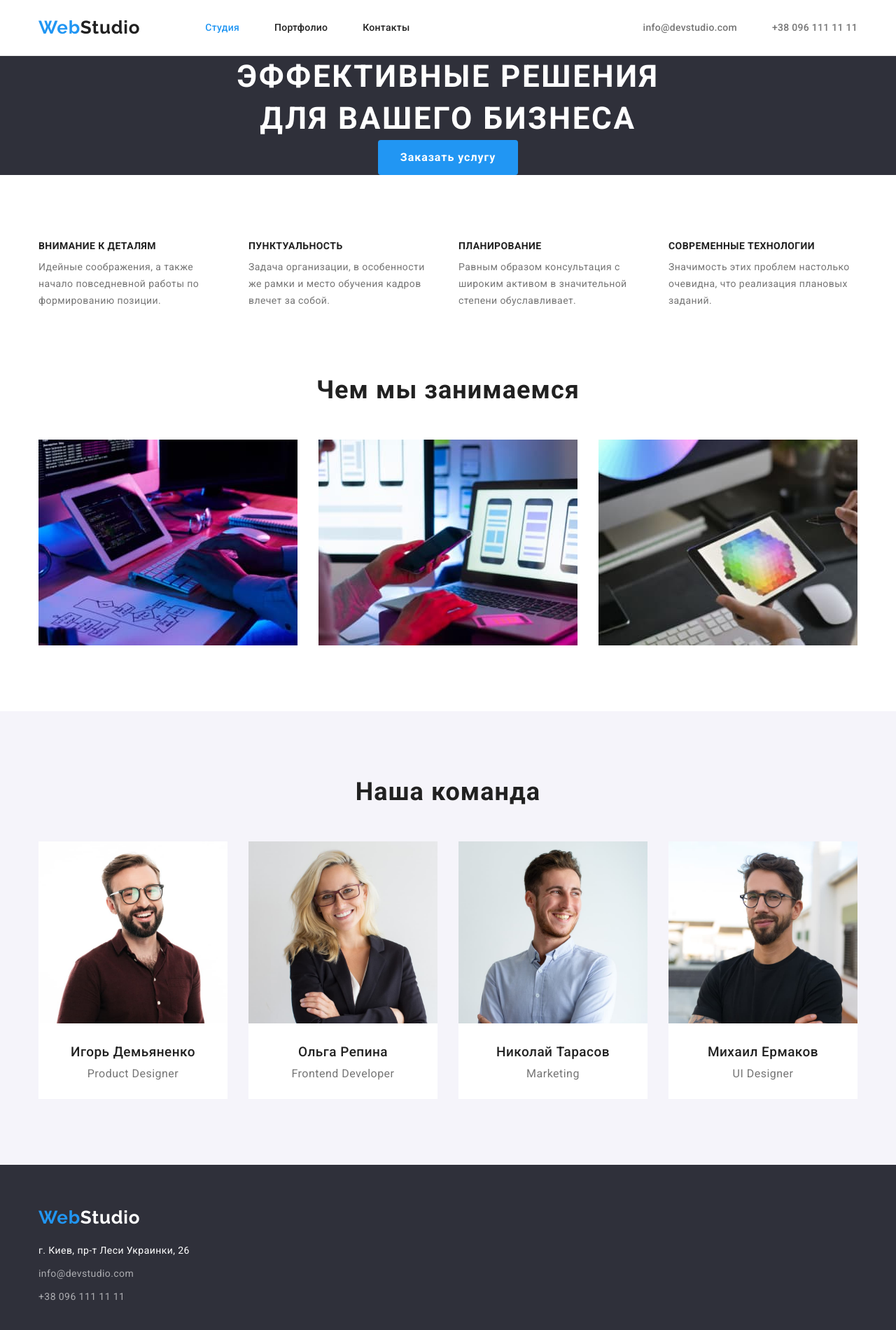
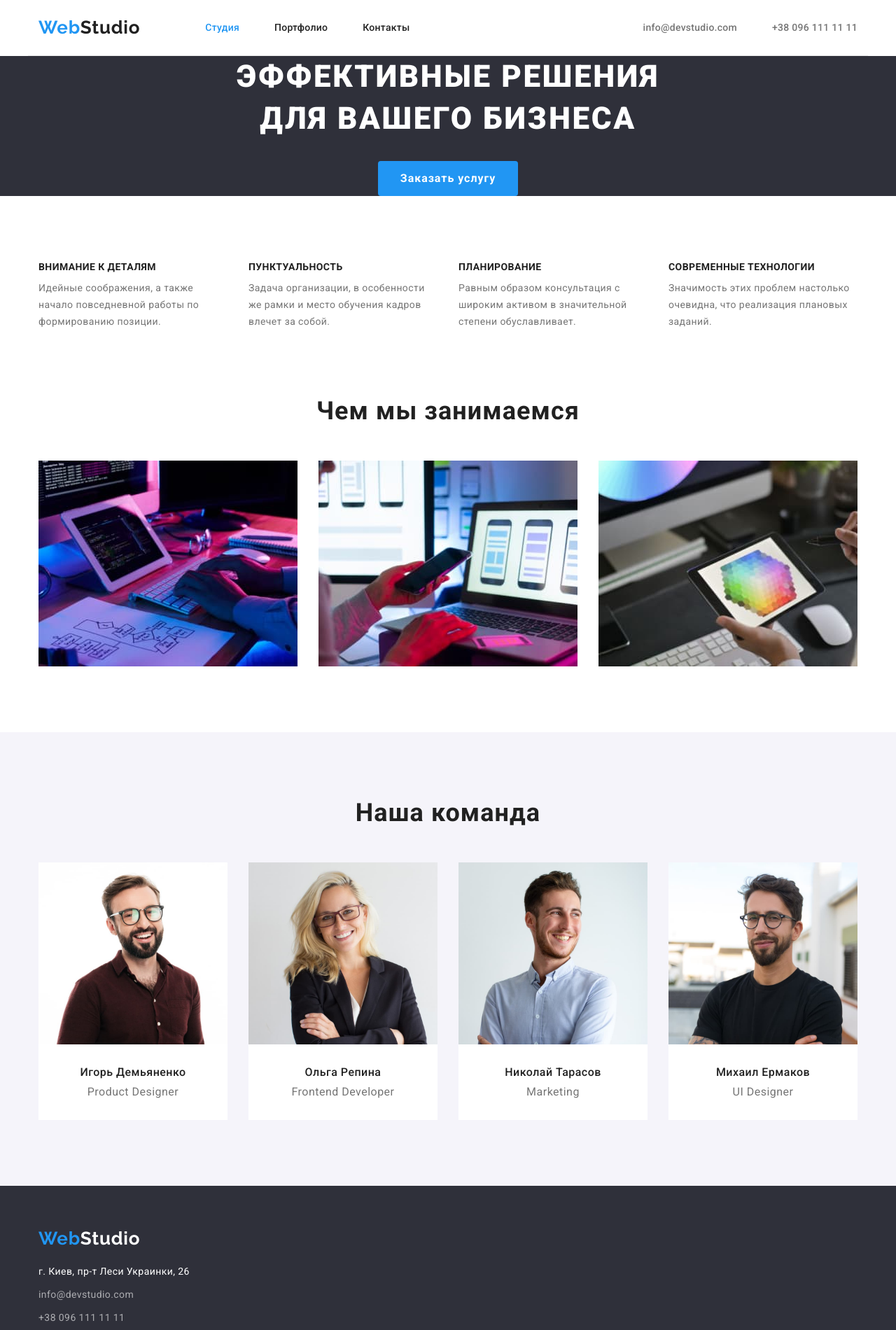
Before and after one commit to shuriuss/goit-markup-hw-03, a plain HTML site: page index.html in a window 1280 px wide. Shown: the top 1900 px of the page at 70% size. Drawn offline with nearby package versions, Linux system fonts and the light colour scheme.

Commit message:
update after remark#1

```diff
--- a/css/styles.css
+++ b/css/styles.css
@@ -51,6 +51,7 @@ img {
     justify-content: space-between;
     align-items: center;
     padding-top: 24px;
+    padding-bottom: 25px;
 
 
 }
@@ -153,6 +154,7 @@ img {
 }
 
 .hero h1 {
+    margin-bottom: 30px;
 
     color: #ffffff;
     font-weight: 900;
@@ -257,11 +259,6 @@ img {
 /* COMAND */
 
 .comand  {
-    font-weight: 400;
-    font-size: 16px;
-    line-height: 1.19;
-    letter-spacing: 0.03em;
-
     background: #F5F4FA;
 }
 
@@ -270,13 +267,21 @@ img {
     justify-content: space-between;
 }
 
+.about {
+    padding-top: 30px;
+    padding-bottom: 30px;
+    font-weight: 400;
+    font-size: 16px;
+    letter-spacing: 0.03em;
+}
 
 .comand h3 {
-    margin-top: 30px;
+    /* margin-top: 30px; */
     margin-bottom: 10px;
 
     font-weight: 500;
-    font-size: 19px;
+    font-size: 16px;
+    line-height: 1.19;
     color: var(--title-text-color);
     text-align: center;
 }
@@ -293,14 +298,17 @@ img {
 
 /* FOOTER */
 
-.footer {
+.footer .conteiner {
     height: 252px;
+    padding-top: 60px;
+    padding-bottom: 60px;
 
 }
 
 .logo-footer {
     display: inline-block;
-    margin-top: 60px;
+
+
 
     color: var(--primary-white-color);
     font-family: 'Raleway';
@@ -392,13 +400,12 @@ img {
 .examples {
     display: flex;
     flex-wrap: wrap;
-    justify-content: space-between;
+    gap: 30px;
 }
 
 
 .examles-title {
-    margin-left: 24px;
-    margin-top: 20px;
+    margin-bottom: 4px;
 
     font-weight: 700;
     font-size: 18px;
@@ -411,16 +418,20 @@ img {
     height: 404px;
     width: 370px;
     border: #EEEEEE solid 1px;
-    margin-bottom: 30px;
+
 }
 
-.examples-list-item:nth-last-child(-n+3){
-    margin-bottom: 0;
+
+.examples-list-item .about {
+    padding-top: 20px;
+    padding-right: 24px;
+    padding-bottom: 20px;
+    padding-left: 24px;
 }
 
 .chapter {
-    margin-left: 24px;
-    margin-top: 4px;
+    /* margin-left: 24px; */
+    /* margin-top: 4px; */
 
     font-size: 16px;
     line-height: 1.88;
--- a/index.html
+++ b/index.html
@@ -7,8 +7,7 @@
     <title>Document</title>
     <link rel="preconnect" href="https://fonts.googleapis.com">
     <link rel="preconnect" href="https://fonts.gstatic.com" crossorigin>
-    <link
-        href="https://fonts.googleapis.com/css2?family=Raleway:wght@700&family=Roboto:ital,wght@0,400;0,500;0,700;1,900&display=swap"
+    <link href="https://fonts.googleapis.com/css2?family=Raleway:wght@700&family=Roboto:wght@400;500;700;900&display=swap"
         rel="stylesheet">
     <link rel="stylesheet" href="https://cdnjs.cloudflare.com/ajax/libs/modern-normalize/1.1.0/modern-normalize.min.css"
         integrity="sha512-wpPYUAdjBVSE4KJnH1VR1HeZfpl1ub8YT/NKx4PuQ5NmX2tKuGu6U/JRp5y+Y8XG2tV+wKQpNHVUX03MfMFn9Q=="
@@ -16,8 +15,8 @@
     <link rel="stylesheet" href="./css/styles.css">
 </head>
 <body>
-    <header class="header">
-        <div class="conteiner box-header">
+    <header class="header conteiner">
+        <div class=" box-header">
             <nav class="nav">
                 <div><a href="./index.html" lang="en" class="logo"> <span>Web</span>Studio</a>
                 </div>
@@ -40,7 +39,8 @@
         <button type="button" class="button">Заказать услугу</button>
     </section>
 
-    <section class="benefits conteiner section">
+    <section class="benefits section">
+        <div class="conteiner">
             <h2>Наши преимущество</h2>
             <ul class="benefits-list">
                 <li class="benefits-list-item">
@@ -60,14 +60,20 @@
                     <p>Значимость этих проблем настолько очевидна, что реализация плановых заданий.</p>
                 </li>
             </ul>
+
+        </div>
+
     </section>
-    <section class="work conteiner section">
+    <section class="work section">
+        <div class="conteiner">
             <h2>Чем мы занимаемся</h2>
             <ul class="work-list">
-            <li> <img src="./images/box1.jpg" alt="написание кода" width="370"/> </li>
-            <li> <img src="./images/box2.jpg" alt="макет контента на телефон" width="370"/> </li>
-            <li> <img src="./images/box3.jpg" alt="палитра цветов на планшете" width="370"/> </li>
+                <li> <img src="./images/box1.jpg" alt="написание кода" width="370" /> </li>
+                <li> <img src="./images/box2.jpg" alt="макет контента на телефон" width="370" /> </li>
+                <li> <img src="./images/box3.jpg" alt="палитра цветов на планшете" width="370" /> </li>
             </ul>
+        </div>
+
     </section>
     <section class="comand  section">
         <div class="conteiner">
@@ -75,23 +81,31 @@
             <ul class="comand-list">
                 <li class="comand-list-item">
                     <img src="./images/img.jpg" alt="Игорь Демьяненко" width="270" />
+                    <div class="about">
                         <h3>Игорь Демьяненко</h3>
                         <p>Product Designer</p>
+                    </div>
                 </li>
                 <li class="comand-list-item">
                     <img src="./images/img2.jpg" alt="Ольга Репина" width="270" />
+                    <div class="about">
                         <h3>Ольга Репина</h3>
                         <p>Frontend Developer</p>
+                    </div>
                 </li>
                 <li class="comand-list-item">
                     <img src="./images/img3.jpg" alt="Николай Тарасов" width="270" />
+                    <div class="about">
                         <h3>Николай Тарасов</h3>
                         <p>Marketing</p>
+                    </div>
                 </li>
                 <li class="comand-list-item">
                     <img src="./images/img4.jpg" alt="Михаил Ермаков" width="270" />
+                    <div class="about">
                         <h3>Михаил Ермаков</h3>
                         <p>UI Designer</p>
+                    </div>
                 </li>
             </ul>
         </div>
```
Also changed, not shown: portfolio.html (+30 -14 lines). Lines whose indentation alone changed are shown as unchanged.
